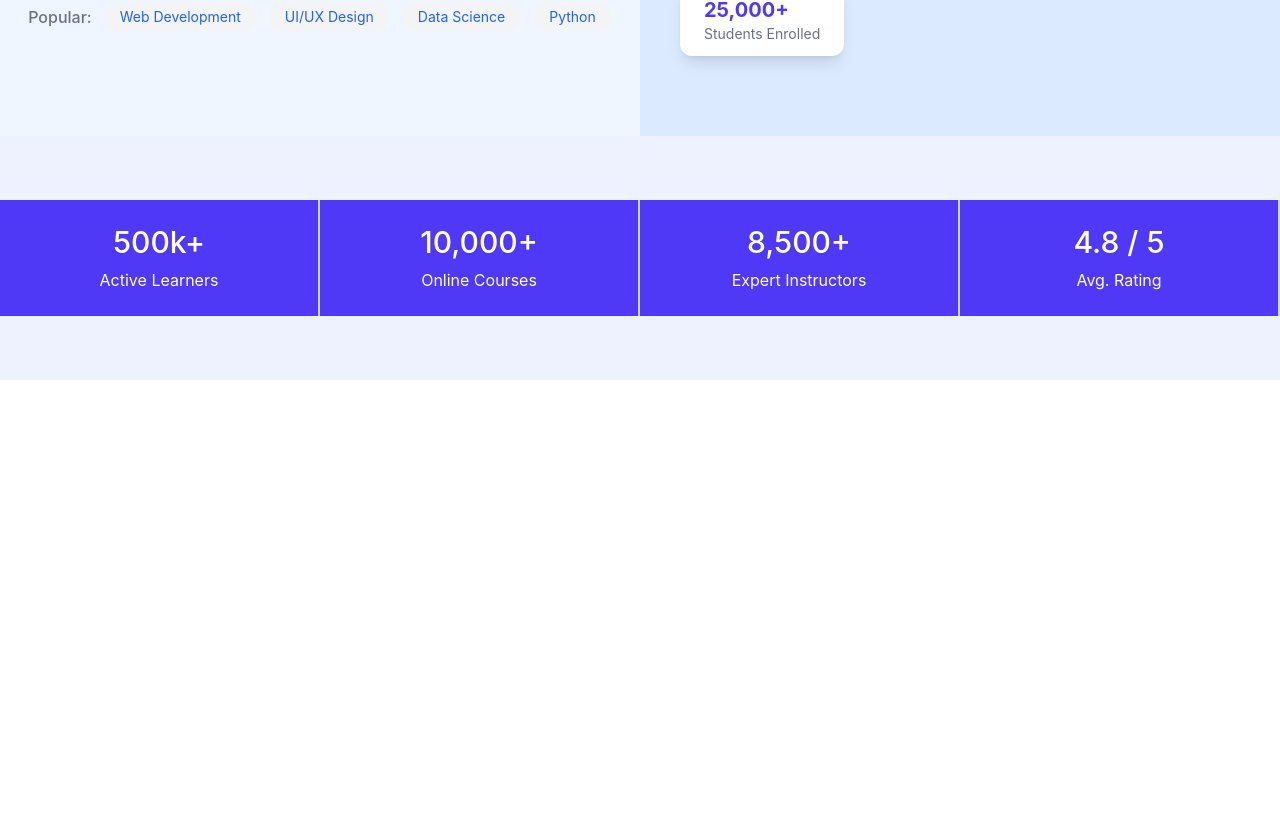
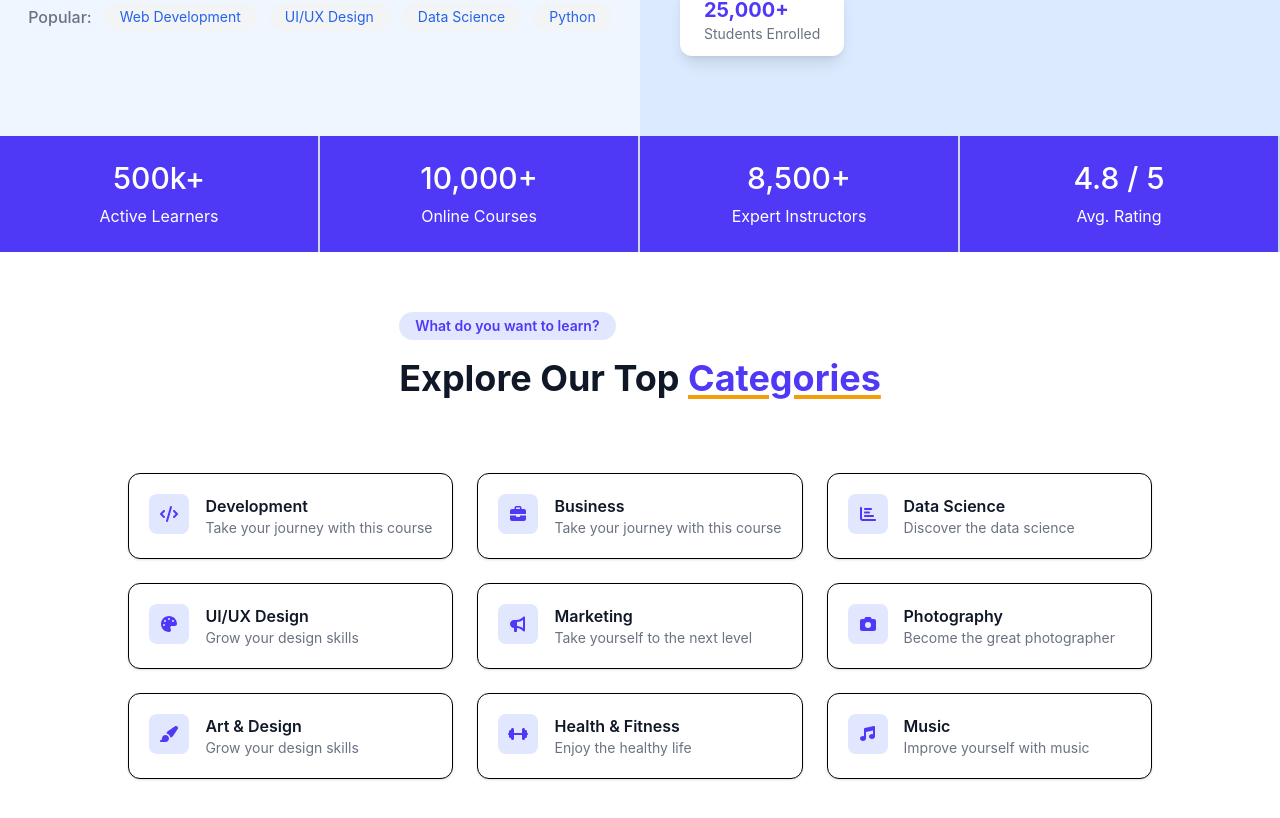
Before and after one commit to isthatViru/TEACHBAZAAR, a React app in the folder FrontEnd/myapp/: page / in a window 1280 px wide. Shown: the part 724-1542 px from the top of the page. Before the commit the page ends 1104 px from the top, so only its background shows below. Built offline with nearby package versions, Linux system fonts and the light colour scheme; the HTML template or start-up script is replaced by a standard one.

Commit message:
Added categories component in Home Page

```diff
--- a/FrontEnd/myapp/package.json
+++ b/FrontEnd/myapp/package.json
@@ -11,6 +11,9 @@
   },
   "dependencies": {
     "@fortawesome/fontawesome-free": "^7.2.0",
+    "@fortawesome/free-brands-svg-icons": "^7.2.0",
+    "@fortawesome/free-regular-svg-icons": "^7.2.0",
+    "@fortawesome/free-solid-svg-icons": "^7.2.0",
     "@fortawesome/react-fontawesome": "^3.3.0",
     "@tailwindcss/vite": "^4.2.2",
     "react": "^19.2.4",
--- /dev/null
+++ b/FrontEnd/myapp/src/components/Home/Categories/CatCards.jsx
@@ -0,0 +1,53 @@
+import React from "react";
+import { FontAwesomeIcon } from "@fortawesome/react-fontawesome";
+import {
+    faCode,
+    faBriefcase,
+    faChartBar,
+    faPalette,
+    faBullhorn,
+    faCamera,
+    faPaintBrush,
+    faDumbbell,
+    faMusic
+} from "@fortawesome/free-solid-svg-icons";
+
+const categories = [
+    { title: "Development", sub: "Take your journey with this course", icon: faCode },
+    { title: "Business", sub: "Take your journey with this course", icon: faBriefcase },
+    { title: "Data Science", sub: "Discover the data science", icon: faChartBar },
+    { title: "UI/UX Design", sub: "Grow your design skills", icon: faPalette },
+    { title: "Marketing", sub: "Take yourself to the next level", icon: faBullhorn },
+    { title: "Photography", sub: "Become the great photographer", icon: faCamera },
+    { title: "Art & Design", sub: "Grow your design skills", icon: faPaintBrush },
+    { title: "Health & Fitness", sub: "Enjoy the healthy life", icon: faDumbbell },
+    { title: "Music", sub: "Improve yourself with music", icon: faMusic }
+];
+
+const CatCards = () => {
+    return (
+        <div className="max-w-full mx-auto  py-16 grid grid-cols-1 sm:grid-cols-2 md:grid-cols-3 lg:grid-cols-3 gap-6">
+
+            {categories.map((elem, idx) => (
+                <div
+                    key={idx}
+                    className="flex items-start gap-4 p-5 bg-white rounded-xl shadow-sm hover:shadow-md transition border"
+                >
+                    {/* Icon */}
+                    <div className="flex items-center justify-center w-10 h-10 bg-indigo-100 rounded-lg">
+                        <FontAwesomeIcon icon={elem.icon} className="text-indigo-600" />
+                    </div>
+
+                    {/* Text */}
+                    <div>
+                        <div className="font-semibold text-gray-900">{elem.title}</div>
+                        <div className="text-sm text-gray-500">{elem.sub}</div>
+                    </div>
+                </div>
+            ))}
+
+        </div>
+    );
+};
+
+export default CatCards;
--- /dev/null
+++ b/FrontEnd/myapp/src/components/Home/Categories/CatHeader.jsx
@@ -0,0 +1,24 @@
+import React from "react";
+
+const CatHeader = () => {
+  return (
+    <div className="flex flex-col gap-4 mb-2 mt-15">
+
+      {/* Tag */}
+      <div className="w-fit text-sm font-semibold bg-indigo-100 text-indigo-600 px-4 py-1 rounded-full">
+        What do you want to learn?
+      </div>
+
+      {/* Heading */}
+      <h2 className="text-3xl md:text-4xl font-bold leading-tight text-gray-900">
+        Explore Our Top{" "}
+        <span className="text-indigo-600 underline decoration-[#F59E0B] decoration-4 underline-offset-4">
+          Categories
+        </span>
+      </h2>
+
+    </div>
+  );
+};
+
+export default CatHeader;
--- /dev/null
+++ b/FrontEnd/myapp/src/components/Home/Categories/Home_Categories.jsx
@@ -0,0 +1,14 @@
+import React from 'react'
+import CatCards from './CatCards'
+import CatHeader from './CatHeader'
+
+const Home_Categories = () => {
+  return (
+    <div className='flex flex-col items-center'>
+        <CatHeader/>
+        <CatCards/>
+    </div>
+  )
+}
+
+export default Home_Categories
--- a/FrontEnd/myapp/src/components/Home/Hero/Hero.jsx
+++ b/FrontEnd/myapp/src/components/Home/Hero/Hero.jsx
@@ -1,12 +1,13 @@
-import React from 'react'
 import HLeft from './H-Left/HLeft'
 import HRight from './H-Right/HRight'
 
 const Hero = () => {
+
   return (
-    <div className='h-screen flex w-full mt-15 '>
+    <div className='h-screen flex w-full mt-15'>
       <HLeft/>
       <HRight/>
+
     </div>
   )
 }
--- a/FrontEnd/myapp/src/components/Home/Stats/Stats.jsx
+++ b/FrontEnd/myapp/src/components/Home/Stats/Stats.jsx
@@ -2,7 +2,7 @@ import React from 'react'
 
 const Stats = () => {
   return (
-<div className="bg-indigo-50 py-16">
+<div className="bg-indigo-50 ">
   <div className="max-w-full mx-auto  grid grid-cols-2 md:grid-cols-4 text-center">
 
     <div className="p-6 border-r-2 border-gray-300 bg-indigo-600">
--- a/FrontEnd/myapp/src/pages/Home.jsx
+++ b/FrontEnd/myapp/src/pages/Home.jsx
@@ -1,6 +1,7 @@
 import React from 'react'
 import Hero from '../components/Home/Hero/Hero'
 import Stats from '../components/Home/Stats/Stats'
+import Home_Categories from '../components/Home/Categories/Home_Categories'
 
 
 const Home = () => {
@@ -10,6 +11,7 @@ const Home = () => {
 
        <Hero/>
        <Stats/>
+       <Home_Categories/>
     </>
 
   )
```
Also changed, not shown: 1 other file (tests, documents, lock files or other folders).
